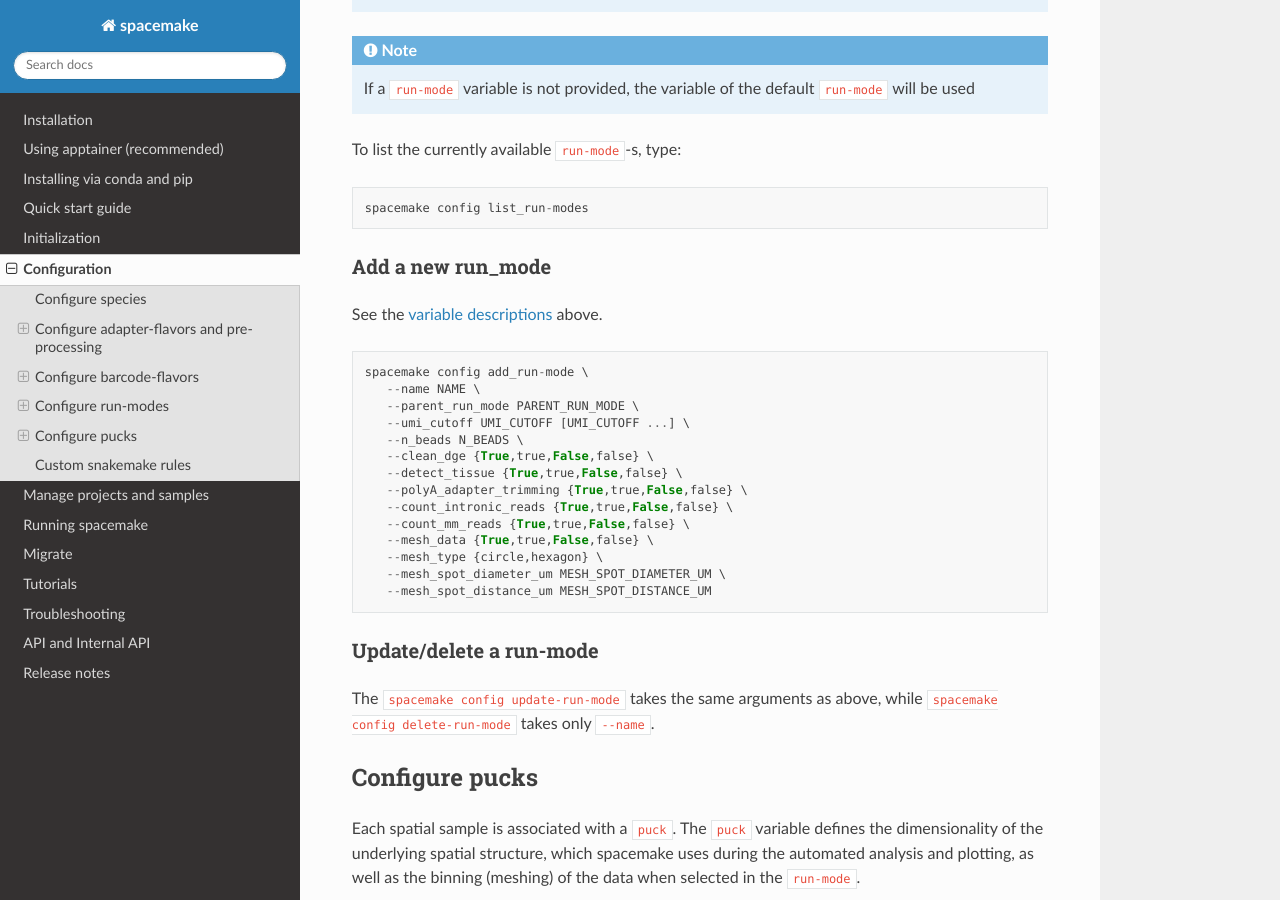
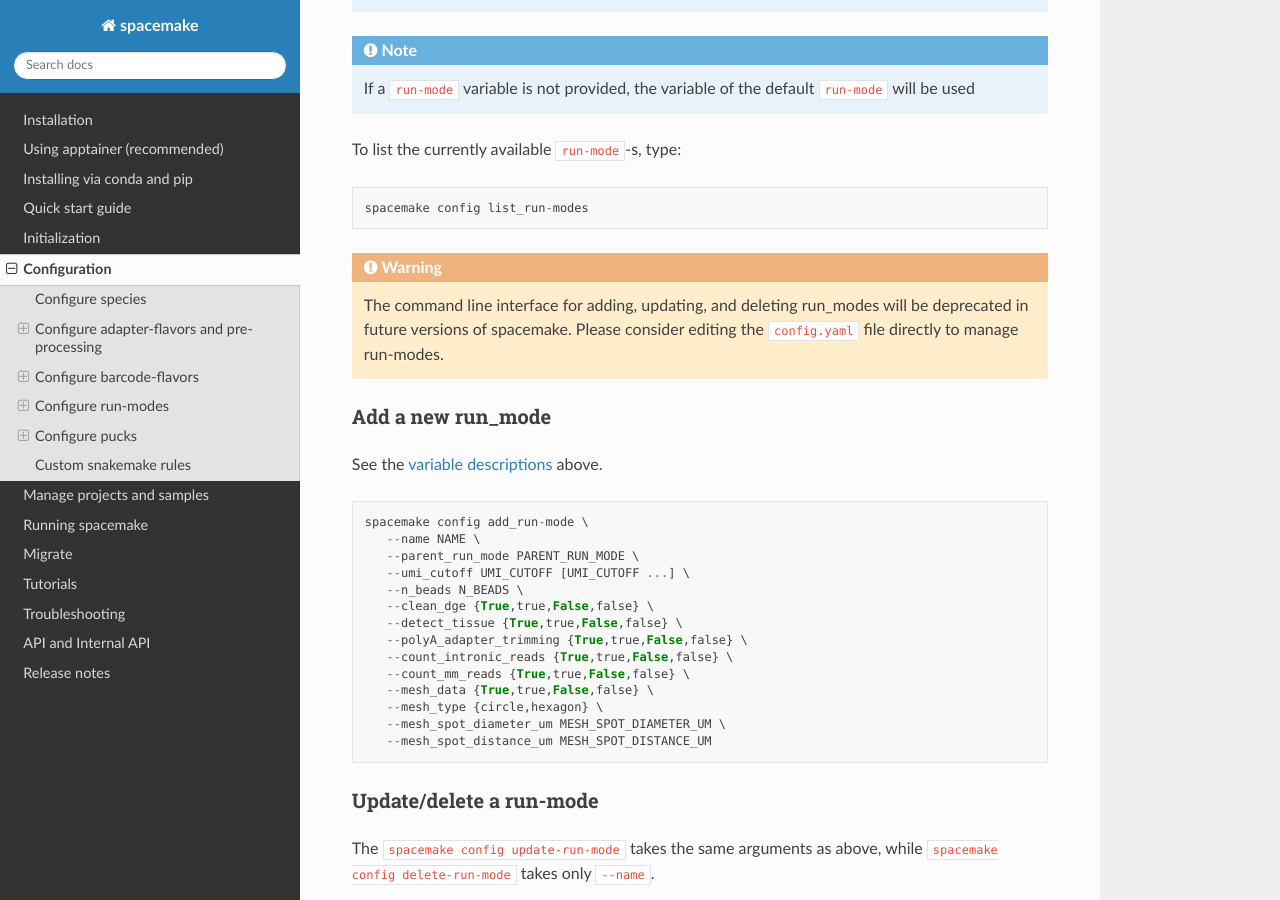
Before and after one commit to rajewsky-lab/spacemake, a Sphinx documentation site: the page built from docs/config.rst, in a window 1280 px wide and 900 px high, scrolled down 7915 px. Built offline with Sphinx 7.4.7 and the Read the Docs theme 3.1.0, drawn with Linux system fonts in a browser that asks for light colours; pages that are not in the unit, such as notebooks, are missing from menus; some of the changed text lies outside the part shown.

Commit message:
* add deprecation warning to commandline for add/update/delete pucks, barcode-flavors and run-modes

```diff
--- a/docs/config.rst
+++ b/docs/config.rst
@@ -354,6 +354,11 @@
 
    spacemake config list_run-modes
 
+.. warning::
+
+    The command line interface for adding, updating, and deleting run\_modes will be deprecated in future versions of spacemake.
+    Please consider editing the ``config.yaml`` file directly to manage run-modes.
+
 Add a new run\_mode
 ^^^^^^^^^^^^^^^^^^^
 
@@ -440,6 +445,12 @@
    spacemake config list_pucks
 
 
+.. warning::
+
+    The command line interface for adding, updating, and deleting pucks will be deprecated in future versions of spacemake.
+    Please consider editing the ``config.yaml`` file directly to manage pucks.
+
+
 Add a new puck
 ^^^^^^^^^^^^^^
 
```
